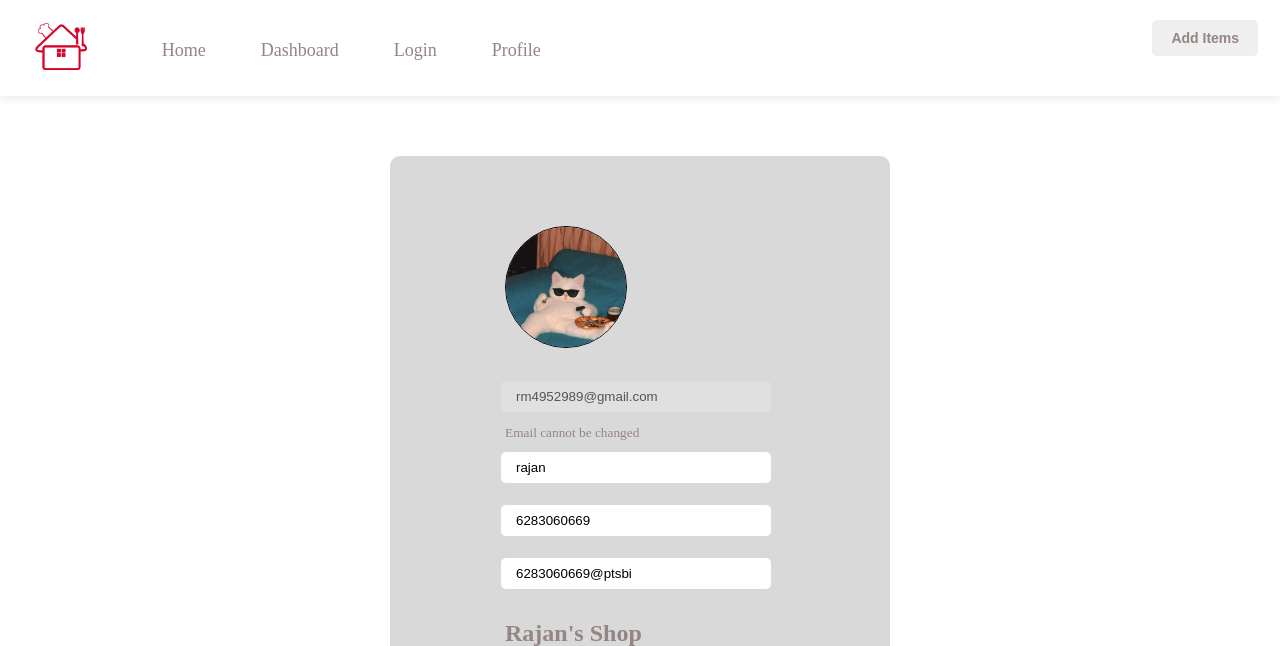
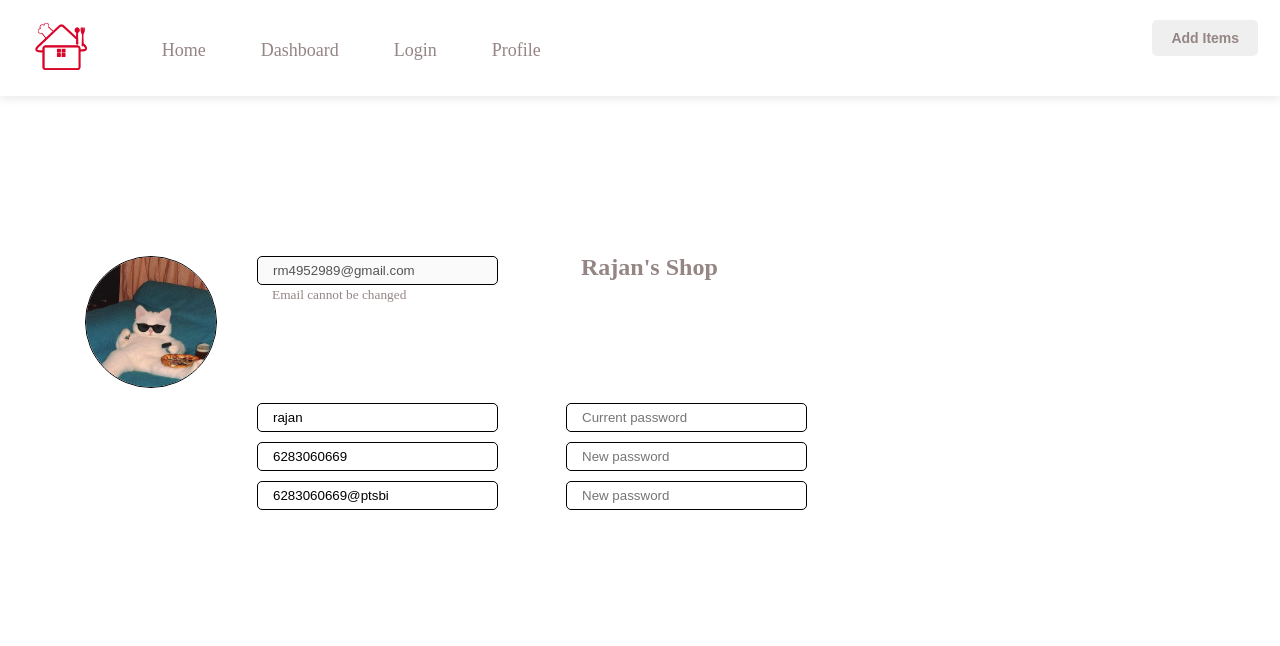
Before and after one commit to rajan083/HomeKitchen, a Flask app: page /profile in a window 1280 px wide. Shown: the top 646 px of the page. Run offline with Flask 3, Linux system fonts and the light colour scheme; a user stored in the database is signed in; some libraries are stand-ins or nearby versions.

Commit message:
Initial Commit

```diff
--- a/main.py
+++ b/main.py
@@ -905,7 +905,7 @@ def cancel_order(order_id):
     order.status = "cancelled"
     db.session.commit()
 
-    seller = User.query.filter_by(email=order.seller_email).first()
+    seller = User.query.filter_by(email=order.user_email).first()
 
     if seller:
         send_cancellation_email(seller.email, order)
@@ -1079,7 +1079,6 @@ def profile():
         try:
             user.name = request.form.get('name')
             user.phone = request.form.get('phone')
-
             current_password = request.form.get('current_password')
             new_password = request.form.get('new_password')
             confirm_password = request.form.get('confirm_password')
@@ -1123,8 +1122,8 @@ Your HomeKitchen Team
             flash('An error occurred while updating your profile.', 'danger')
             print(f"Profile update error: {str(e)}")
 
+    return render_template('profile.html', user=user)
 
-    return render_template('profile.html', user=user)
 
 
 
--- a/static/style/style.css
+++ b/static/style/style.css
@@ -709,3 +709,63 @@ footer {
     background-color: #959595;
     border: 1px #ddd solid;
 }
+
+.profile-container{
+    display: flex;
+    margin: 10px;
+    padding: 50px;
+    justify-content: center;
+    gap: 20px;
+}
+.data{
+    display: flex;
+    flex-wrap: wrap;
+    gap: 50px;
+}
+.cred{
+    margin-top: 100px;
+    display: flex;
+    flex-direction: column;
+    gap: 100px;
+}
+.unchangeable{
+    display: flex;
+    flex-wrap: wrap;
+    gap: 100px;
+
+}
+.changeable{
+    display: flex;
+    flex-wrap: wrap;
+    gap: 100px;
+}
+.sub-change{
+    display: flex;
+    flex-direction: column;
+    gap: 10px;
+}
+.address{
+    display: flex;
+    flex-direction: column;
+    justify-content: flex-end;
+    margin-top: 85px;
+}
+.data input{
+    width: 100%;
+    height: auto;
+    border: 0.5px #000000 solid;
+    border-radius: 5px;
+    padding: 6px 15px;
+}
+.profile-submit{
+    width: 45%;
+    margin-top: -150px;
+    margin-left: 200px;
+}
+.profile-submit:hover, .profile-submit:active{
+    width: 45%;
+    margin-top: -150px;
+    margin-left: 200px;
+    background-color: #000000;
+    color: #D9D9D9;
+}
--- a/templates/profile.html
+++ b/templates/profile.html
@@ -13,35 +13,47 @@
 </div>
 
 
-<div class="card-container">
-    <div class="card">
+<div class="profile-container">
+    <div class="profile">
         <form method="POST" action="{{ url_for('profile') }}">
+            <div class='data'>
                 <label for="profile_image">
                     <img id="profilePreview" src="{{ url_for('static', filename=user.photo if user.photo else 'images/default-user.jpg') }}"
-                     alt="Profile Image" style="width: 120px; height: 120px; border: 1px solid #000; border-radius: 50%; margin-left: 15px;">
+                         alt="Profile Image" style="width: 130px; height: 130px; border: 1px solid #000; border-radius: 50%; margin-left: 25px; margin-top: 100px; margin-right: -10px;">
                 </label>
+                <input type="file" id="profile_image" name="profile_image" accept="image/*" style="display: none;" onchange="previewImage(event)">
+                <div class='cred'>
+                    <div class='unchangeable'>
+                        <div>
+                            <input type="email" placeholder='Email' id="email" value="{{ user.email }}" disabled><br>
+                            <small class="text-muted">Email cannot be changed</small>
+                        </div>
+                        <h2 style='margin-top: -2px;'>{{ user.business_name }}</h2>
+                    </div>
 
-            <input type="file" id="profile_image" name="profile_image" accept="image/*" style="display: none;" onchange="previewImage(event)">
-
-            <br><br>
-            <input type="email" placeholder='Email' id="email" value="{{ user.email }}" disabled>
-            <small class="text-muted">Email cannot be changed</small>
+                    <div class= 'changeable'>
+                        <div class= 'sub-change'>
                             <input type="text" placeholder='Name' id="name" name="name" value="{{ user.name }}" required>
                             <input type="tel" placeholder='Phone' id="phone" name="phone" value="{{ user.phone }}" required>
                             {% if user.role == 'vendor' %}
-            <div>
                             <input type="text" placeholder='Upi Id' id="upi_id" name="upi_id" value="{{ user.upi_id }}">
+                            {% endif %}
                         </div>
-            <h2>{{ user.business_name }}</h2>
-            <p><strong>Address:</strong> {{ user.address }}</p>
-            <div id="map" style="height: 400px; width: 100%; border-radius: 12px;"></div>
-            {% endif %}
-            <hr>
-            <h4>Change Password</h4>
+                        <div class= 'sub-change'>
                             <input type="password" placeholder='Current password' id="current_password" name="current_password">
                             <input type="password" placeholder='New password' id="new_password" name="new_password">
                             <input type="password" placeholder='New password' id="confirm_password" name="confirm_password">
-            <button type="submit">Update Profile</button>
+                        </div>
+                    </div>
+                </div>
+                <div class='address'>
+                    {% if user.role == 'vendor' %}
+                    <p><strong>Address:</strong> {{ user.address }}</p>
+                    <div id="map" style="height: 400px; width: 400px; border-radius: 12px;"></div>
+                    {% endif %}
+                </div>
+            </div>
+            <button type="submit" class='profile-submit'>Update Profile</button>
         </form>
     </div>
 
```
Also changed, not shown: instance/user.db, static/qr_63276997-5d7.png (added), 1 other file. Lines whose indentation alone changed are shown as unchanged.
